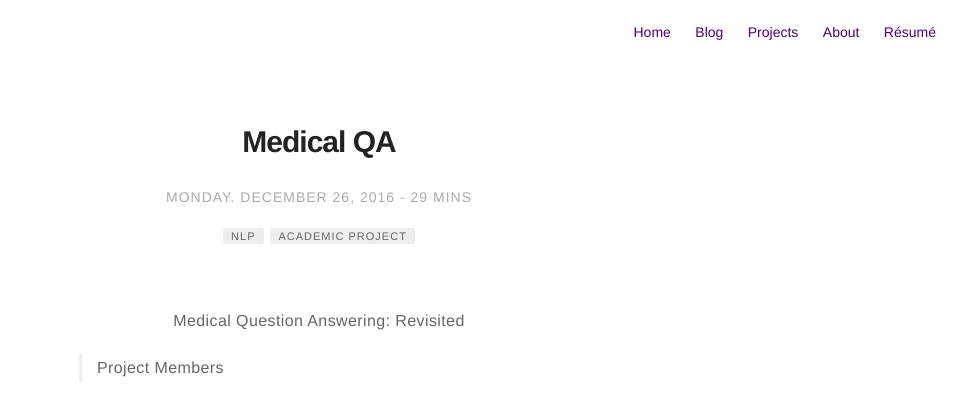
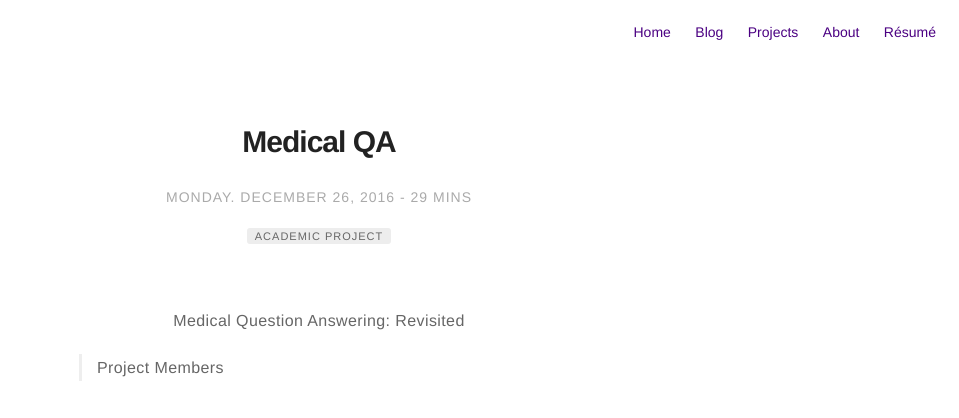
Before and after one commit to jpamata/jpamata.github.io, a Jekyll site: the page built from _posts/2016-12-26-medqa.md, in a window 1280 px wide and 900 px high. Shown: the top 418 px of the window, without its empty margins (321-1280 px from the left). Built offline with Jekyll 4.4.1, drawn with Linux system fonts in a browser that asks for light colours; comment, search, counter and statistics services are not loaded.

Commit message:
Update 2016-12-26-medqa.md

```diff
--- a/_posts/2016-12-26-medqa.md
+++ b/_posts/2016-12-26-medqa.md
@@ -3,7 +3,6 @@ title: "Medical QA"
 layout: post
 date: 2016-12-26 22:10
 tag:
-- NLP
 - Academic Project
 projects: true
 hidden: true # don't count this post in blog pagination
```
